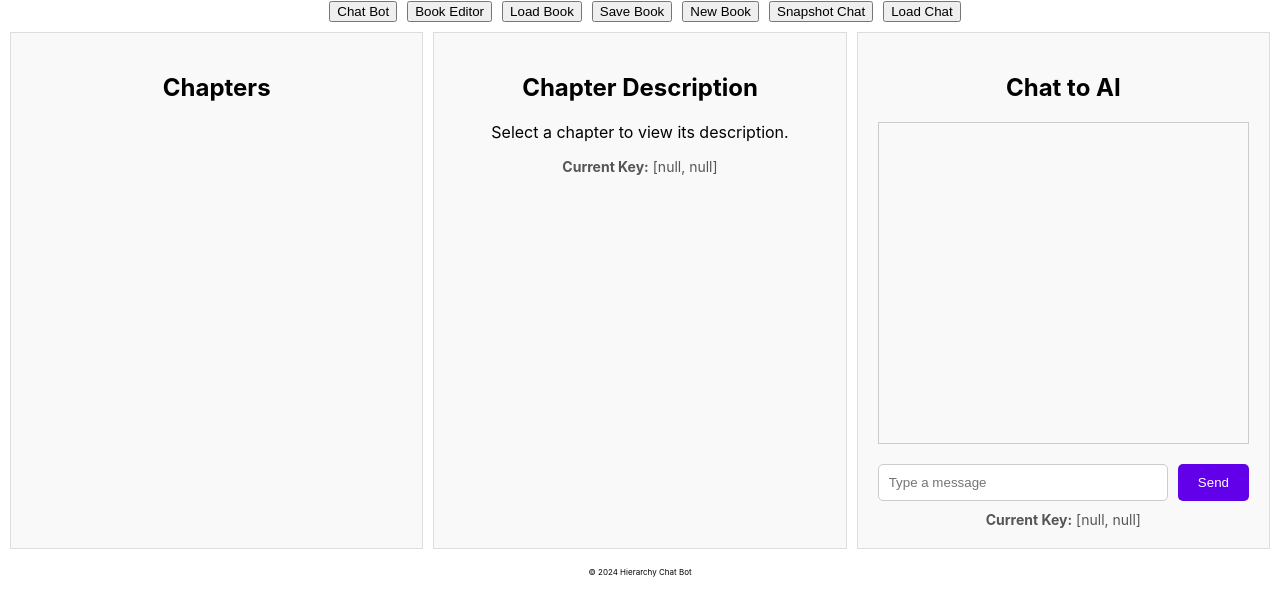
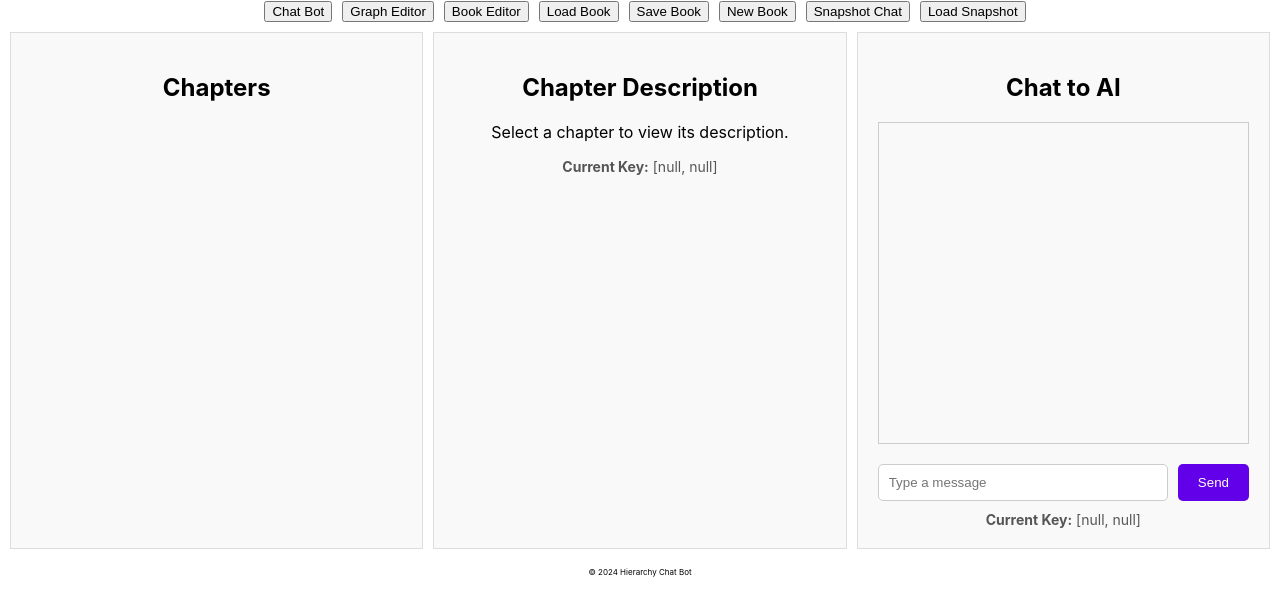
Before and after one commit to HierarchyChatBot/HierarchyChatBot-Frontend, a React (Create React App) app: page / in a window 1280 px wide. Shown: the top 616 px of the page. Built offline with nearby package versions, Linux system fonts and the light colour scheme.

Commit message:
todo: graph

```diff
--- a/src/Body.js
+++ b/src/Body.js
@@ -67,6 +67,9 @@ const Body = () => {
         <Link to="/">
           <button style={{ marginLeft: '10px' }}>Chat Bot</button>
         </Link>
+        <Link to="/graph">
+          <button style={{ marginLeft: '10px' }}>Graph Editor</button>
+        </Link>
         <Link to="/editor">
           <button style={{ marginLeft: '10px' }}>Book Editor</button>
         </Link>
@@ -88,7 +91,7 @@ const Body = () => {
         <button onClick={handleSaveClick} style={{ marginLeft: '10px' }}>Save Book</button>
         <button onClick={handleNewClick} style={{ marginLeft: '10px' }}>New Book</button>
         <button onClick={handleSaveChatClick} style={{ marginLeft: '10px' }}>Snapshot Chat</button>
-        <button onClick={handleChatButtonClick} style={{ marginLeft: '10px' }}>Load Chat</button>
+        <button onClick={handleChatButtonClick} style={{ marginLeft: '10px' }}>Load Snapshot</button>
       </nav>
     </div>
   );
```
